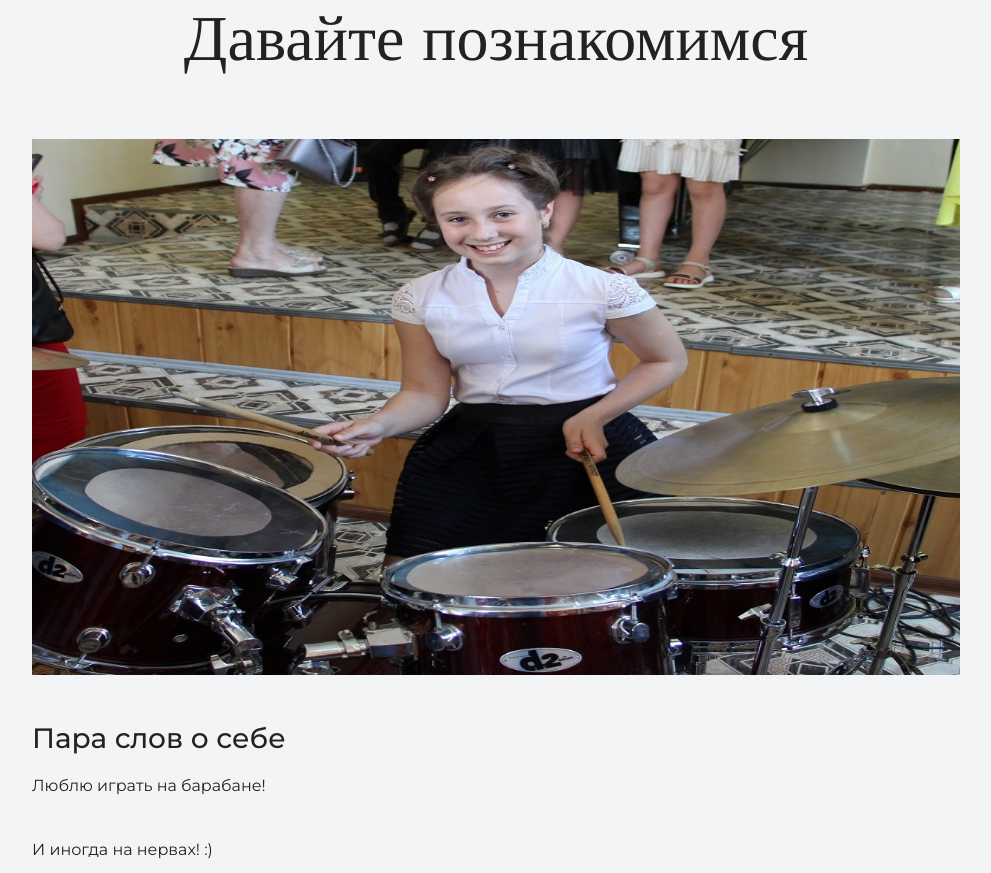
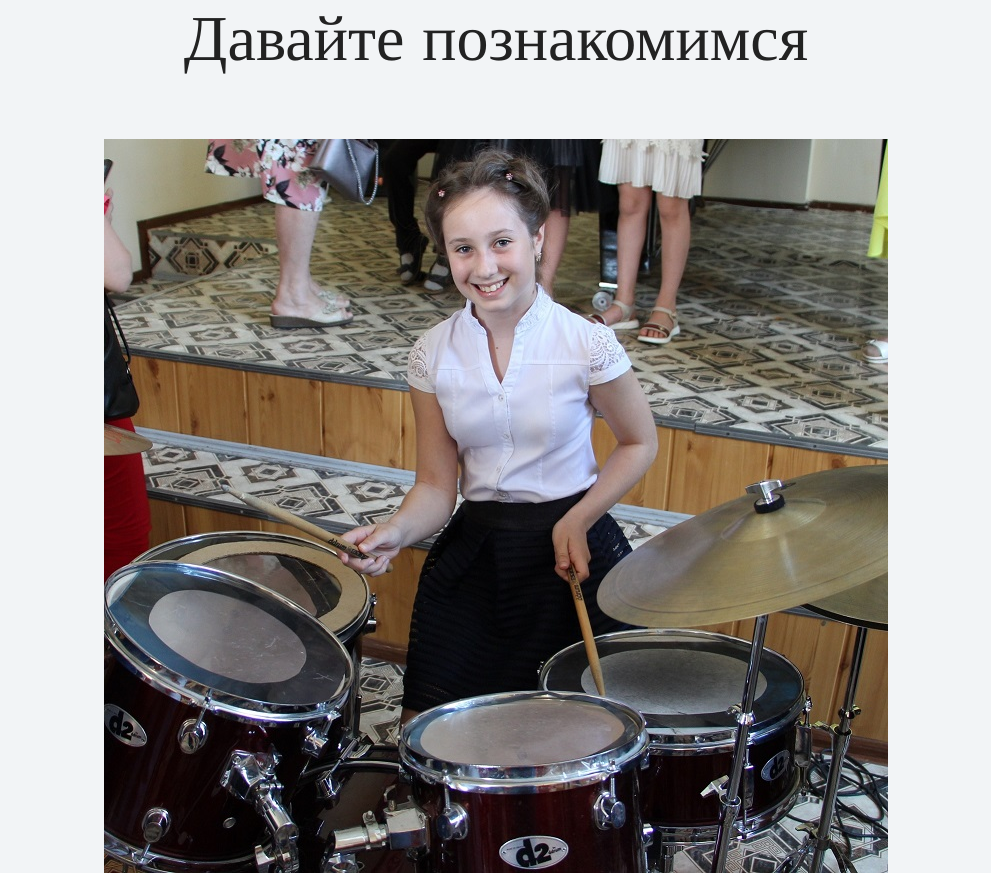
Before and after one commit to djbobah/my-site, a plain HTML site: page index.html in a window 1280 px wide. Shown: the part 1129-2002 px from the top of the page, without its empty margins (144-1135 px from the left). Drawn offline with nearby package versions, Linux system fonts and the light colour scheme.

Commit message:
Update index.html

```diff
--- a/index.html
+++ b/index.html
@@ -27,7 +27,7 @@
 <div class="container">
       <h2 class="subheading">Давайте познакомимся</h2>
 	<figure class="user-image">
- 		<img src="files/user.jpg" width="928" height="536" alt="Фотография Неопознанного Енота">
+ 		<img src="files/user.jpg" width="784" height="734" alt="Фотография Неопознанного Енота">
 	</figure>
       <h3>Пара слов о себе</h3>
       <p>Люблю играть на барабане! </p>
```
